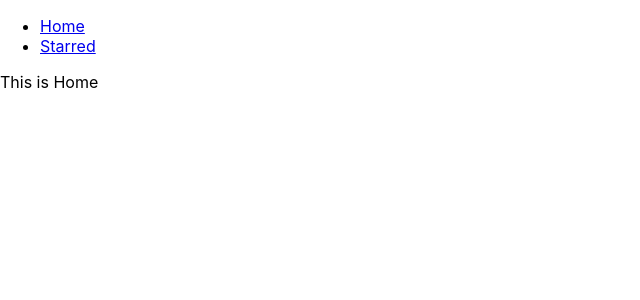
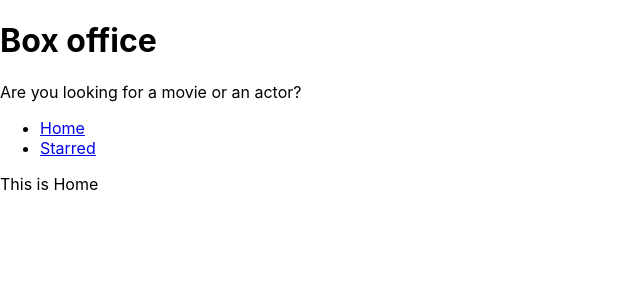
Before and after one commit to Sofia-Morgado/Box-Office, a React (Create React App) app: page / in a window 1280 px wide. Shown: the top 300 px of the page, without its empty margins (0-640 px from the left). Built offline with nearby package versions, Linux system fonts and the light colour scheme; the HTML template or start-up script is replaced by a standard one.

Commit message:
creating main page layout and title and subtitle

```diff
--- a/src/App.js
+++ b/src/App.js
@@ -1,15 +1,10 @@
 import React from 'react';
 import { Switch, Route } from 'react-router-dom';
-import Navs from './components/Navs';
 import Home from './pages/Home';
 import Starred from './pages/Starred';
 
-
 function App() {
   return (
-    <div>
-      <Navs />
-
     <Switch>
       <Route exact path="/">
         <Home />
@@ -21,7 +16,6 @@
         <div>Not found</div>
       </Route>
     </Switch>
-    </div>
   );
 }
 
--- /dev/null
+++ b/src/components/MainPageLayout.js
@@ -0,0 +1,19 @@
+import React from 'react';
+import Navs from './Navs';
+import Title from './Title';
+
+const MainPageLayout = ({ children }) => {
+  return (
+    <div>
+      <Title
+        title="Box office"
+        subtitle="Are you looking for a movie or an actor?"
+      />
+      <Navs />
+
+      {children}
+    </div>
+  );
+};
+
+export default MainPageLayout;
--- /dev/null
+++ b/src/components/Title.js
@@ -0,0 +1,12 @@
+import React from 'react';
+
+const Title = ({ title, subtitle }) => {
+  return (
+    <div>
+      <h1>{title}</h1>
+      <p>{subtitle}</p>
+    </div>
+  );
+};
+
+export default Title;
--- a/src/pages/Home.js
+++ b/src/pages/Home.js
@@ -1,11 +1,12 @@
 import React from 'react'
+import MainPageLayout from '../components/MainPageLayout'
 
 // eslint-disable-next-line arrow-body-style
 const Home = () => {
     return (
-        <div>
+        <MainPageLayout>
             This is Home
-        </div>
+        </MainPageLayout>
     )
 }
 
--- a/src/pages/Starred.js
+++ b/src/pages/Starred.js
@@ -1,11 +1,12 @@
 import React from 'react'
+import MainPageLayout from '../components/MainPageLayout'
 
 // eslint-disable-next-line arrow-body-style
 const Starred = () => {
     return (
-        <div>
+        <MainPageLayout>
             This is Starred
-        </div>
+        </MainPageLayout>
     )
 }
 
```
Lines whose indentation alone changed are shown as unchanged.
